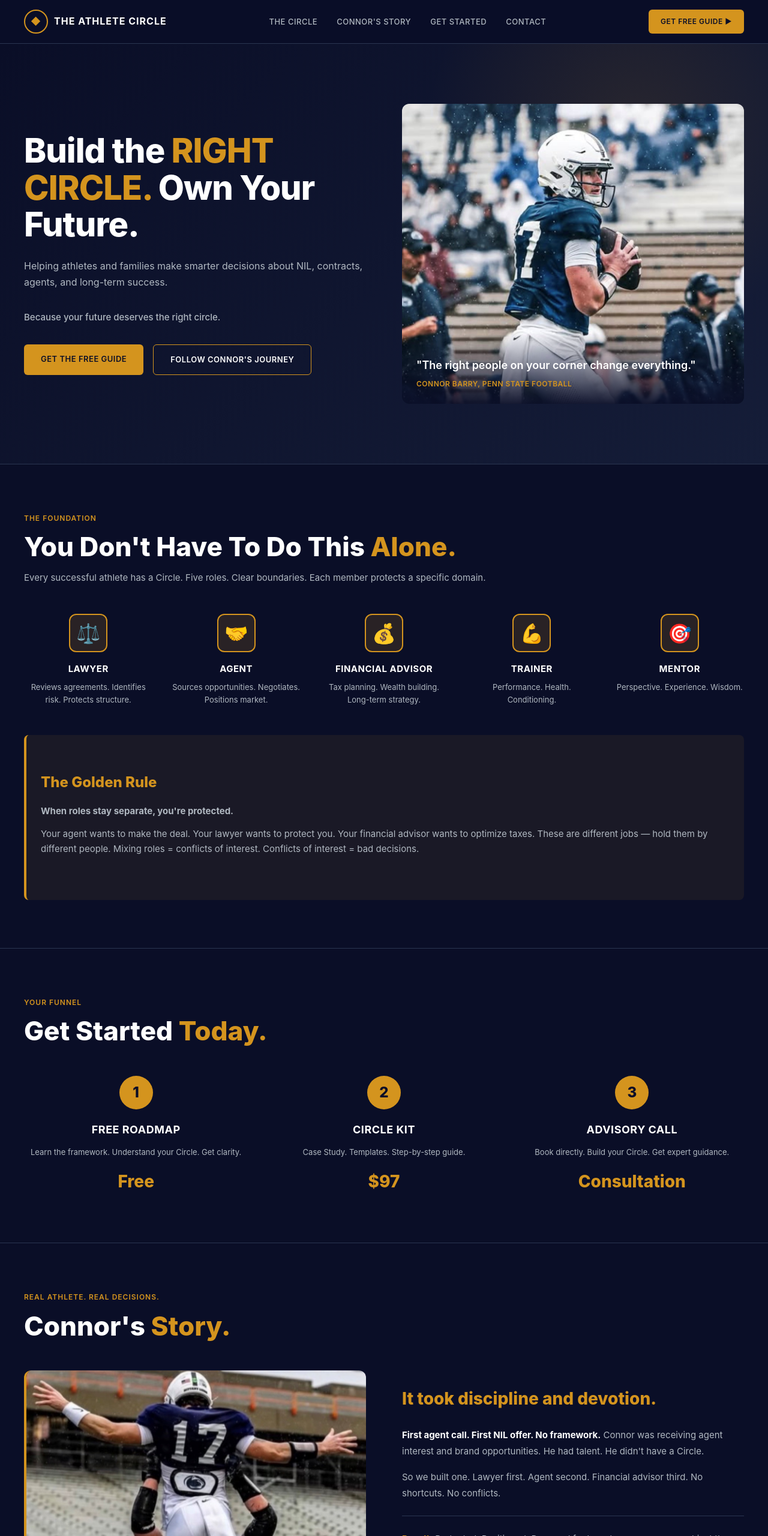
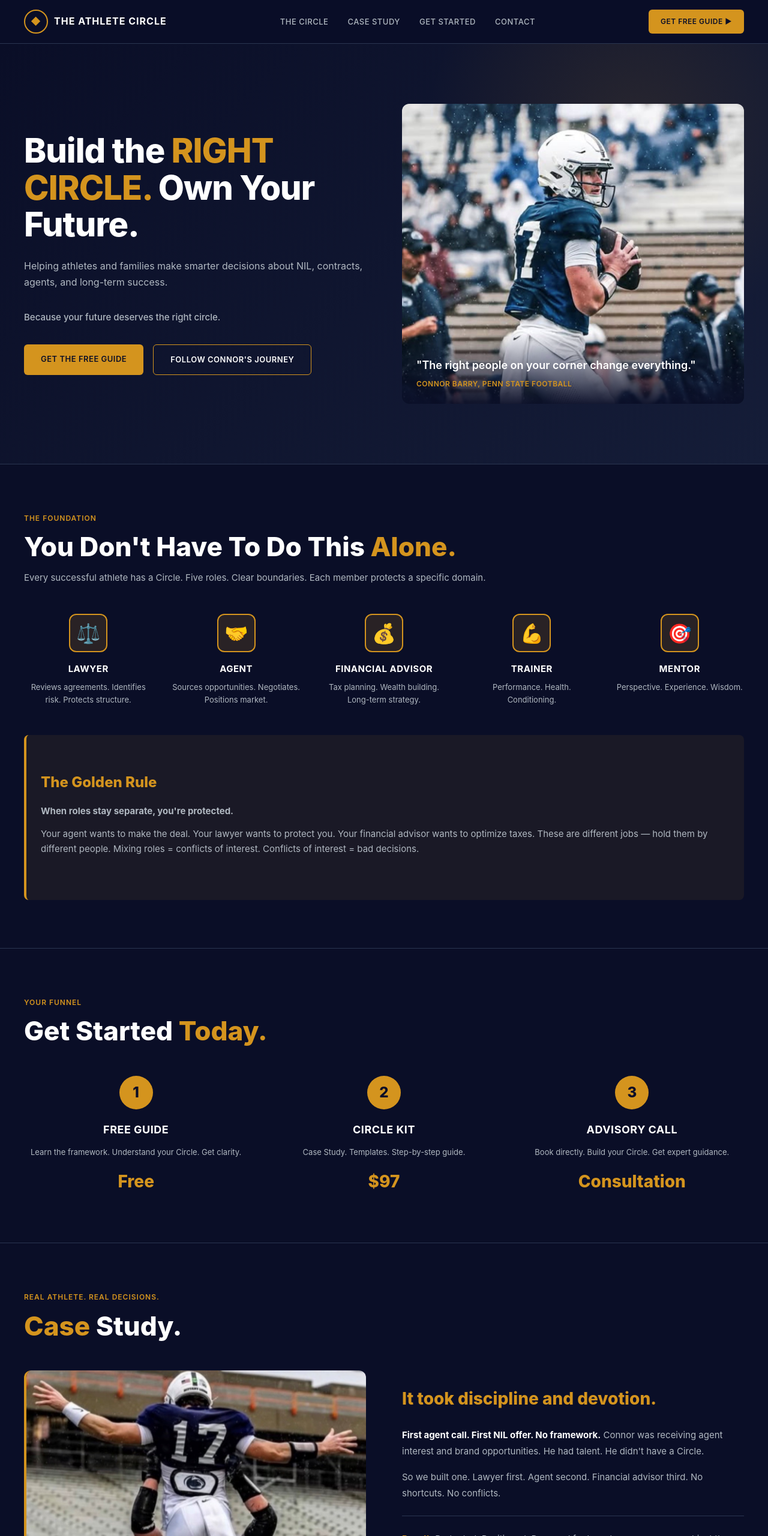
Before and after one commit to WhiteBuffaloVentures/theathletecircle-website, a website: page index.html in a window 1280 px wide. Shown: the top 2560 px of the page at 60% size. Drawn offline with Linux system fonts and the light colour scheme.

Commit message:
Remove internal legal notes from disclaimer/privacy/terms; update 'Connor's Story' to 'Case Study'; change 'Free Roadmap' to 'Free Guide'; update free guide links to checkout.html

```diff
--- a/index.html
+++ b/index.html
@@ -743,7 +743,7 @@
             </a>
             <nav>
                 <a href="#framework">The Circle</a>
-                <a href="#connor">Connor's Story</a>
+                <a href="#connor">Case Study</a>
                 <a href="#funnel">Get Started</a>
                 <a href="#contact">Contact</a>
             </nav>
@@ -758,7 +758,7 @@
                 <p class="subtitle">Helping athletes and families make smarter decisions about NIL, contracts, agents, and long-term success.</p>
                 <p class="value-prop">Because your future deserves the right circle.</p>
                 <div class="hero-buttons">
-                    <a href="https://docs.google.com/document/d/1nCKKOKU5Q9z1an4YPpOVr7FUmBPBL3JAJeDjFPsB5fw/export?format=pdf" class="btn btn-primary">Get the Free Guide</a>
+                    <a href="/checkout.html" class="btn btn-primary">Get the Free Guide</a>
                     <a href="https://www.instagram.com/_connorbarry_/" target="_blank" class="btn btn-secondary">Follow Connor's Journey</a>
                 </div>
             </div>
@@ -822,7 +822,7 @@
             <div class="funnel-steps">
                 <div class="funnel-step">
                     <div class="funnel-number">1</div>
-                    <h3>Free Roadmap</h3>
+                    <h3>Free Guide</h3>
                     <p>Learn the framework. Understand your Circle. Get clarity.</p>
                     <div class="price">Free</div>
                 </div>
@@ -845,7 +845,7 @@
     <section class="testimonials" id="connor">
         <div class="section-container">
             <div class="section-label">Real Athlete. Real Decisions.</div>
-            <h2 class="section-title">Connor's <span class="accent">Story.</span></h2>
+            <h2 class="section-title"><span class="accent">Case</span> Study.</h2>
 
             <div class="testimonial-grid">
                 <div class="testimonial-image">
@@ -869,7 +869,7 @@
             <h2 class="cta-content" style="text-align: center;">Ready to Build <span class="accent">YOUR</span> Circle?</h2>
             <p style="margin-bottom: 32px; color: var(--text-muted); font-size: 15px;">Join athletes who are making smarter decisions with the right guidance.</p>
             <div class="cta-buttons">
-                <a href="https://docs.google.com/document/d/1nCKKOKU5Q9z1an4YPpOVr7FUmBPBL3JAJeDjFPsB5fw/export?format=pdf" class="btn btn-primary">Get Free Roadmap</a>
+                <a href="/checkout.html" class="btn btn-primary">Get Free Guide</a>
                 <a href="https://buy.stripe.com/bJe4graCi4RubySdzwaMU00" class="btn btn-secondary">Get Circle Kit - $97</a>
             </div>
         </div>
@@ -887,7 +887,7 @@
                         <div class="card-icon">📖</div>
                         <h3>Start Free</h3>
                         <p>Understand the 5-role framework with our free guide. No commitment.</p>
-                        <a href="https://docs.google.com/document/d/1nCKKOKU5Q9z1an4YPpOVr7FUmBPBL3JAJeDjFPsB5fw/export?format=pdf" class="btn btn-secondary">Get Free Guide</a>
+                        <a href="/checkout.html" class="btn btn-secondary">Get Free Guide</a>
                     </div>
 
                     <div class="get-started-card featured">
```
Also changed, not shown: disclaimer.html (+1 -1 lines), privacy.html (+1 -1 lines), terms.html (+1 -1 lines).
